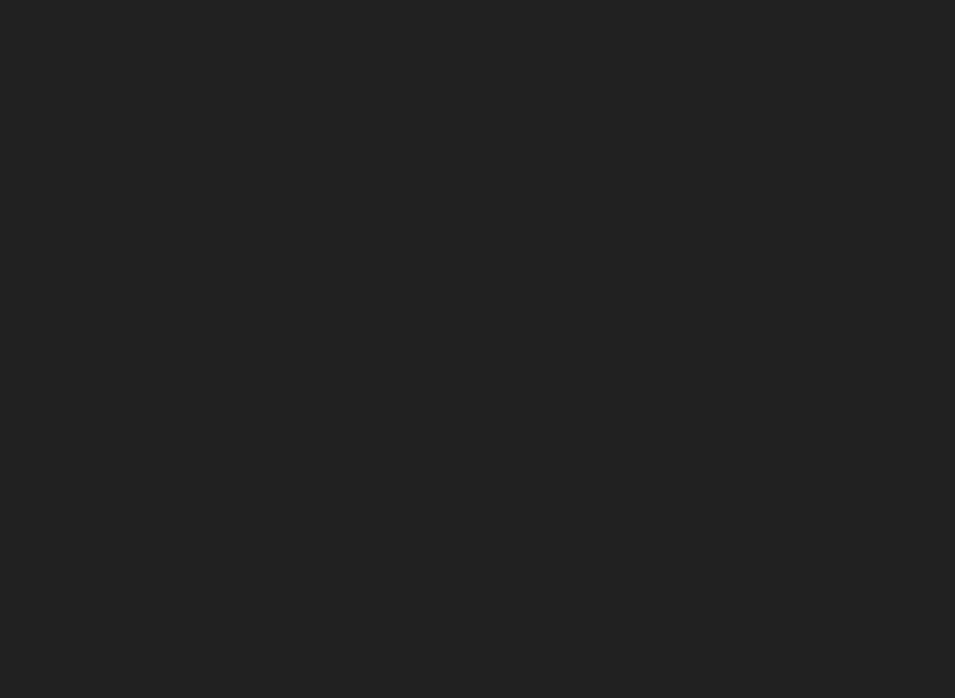
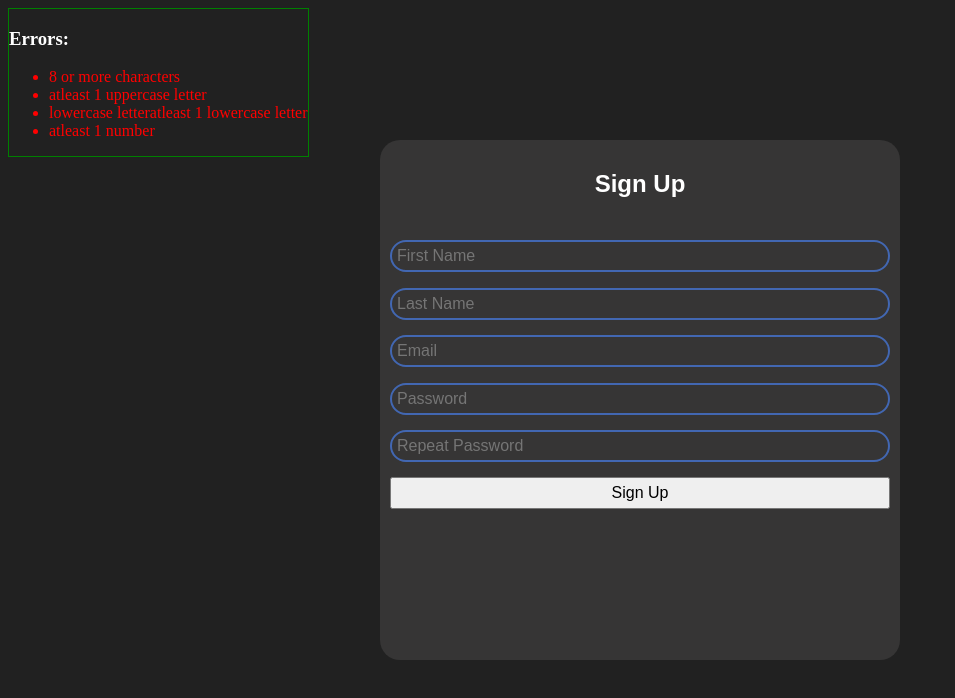
Before and after one commit to JohnEdrickGador/Peacebook, a React (Create React App) app in the folder frontend/: page /signup in a window 1280 px wide. Before the commit this address had no page. Shown: the top 698 px of the page, without its empty margins (0-955 px from the left). Built offline with nearby package versions, Linux system fonts and the light colour scheme.

Commit message:
first pass on design and functionality of signup page

```diff
--- a/frontend/src/App.js
+++ b/frontend/src/App.js
@@ -1,8 +1,9 @@
 import { BrowserRouter, Route, Routes, Navigate } from 'react-router-dom';
 import Dashboard from './pages/Dashboard';
 import Login from "./pages/Login";
+import Signup from './pages/Signup';
 import "./styles/login.css";
-
+import "./styles/signup.css"
 function App() {
 
 
@@ -13,6 +14,7 @@ function App() {
           <Route exact = {true} path = "/" element = {<Navigate to = "/login"/>} />
           <Route exact = {true} path = "/dashboard" element = {<Dashboard />} />
           <Route exact = {true} path = "/login" element = {<Login />} />
+          <Route exact = {true} path = "/signup" element = {<Signup />} />
         </Routes>
       </BrowserRouter>
     </div>
--- a/frontend/src/pages/Signup.js
+++ b/frontend/src/pages/Signup.js
@@ -1,9 +1,192 @@
 import React from 'react';
 
 export default function Signup() {
+    // form validation
+    var isFnameValid = false;
+    var isLnameValid = false;
+    var isEmailValid = false;
+    var isPasswordValid = false;
+    var isPasswordMatch = false;
+    //onChange event
+    let onChangeFName = (e) => {
+      // var errorList = document.getElementById('errors-list');
+      // var field = e.target.placeholder;
+      // var identify = e.target.id;
+      if (e.target.value === '' ||e.target.value == null) {
+        // var error = document.createElement('li');
+        // error.setAttribute('id',`${identify}-s`);
+        // error.appendChild(document.createTextNode(field + " cannot be blank"));
+        // errorList.appendChild(error);
+        isFnameValid = false;
+      }
+      else {
+        isFnameValid = true;
+        // if (errorList.querySelector(`#${identify}-s`) !== null) {
+        //   var error = document.getElementById(`${identify}-s`);
+        //   errorList.removeChild(error);
+        //   console.log("should be cleared");
+        }
+      }
+
+
+    let onChangeLName = (e) => {
+      // var errorList = document.getElementById('errors-list');
+      // var field = e.target.placeholder;
+      // var identify = e.target.id;
+      if (e.target.value === '' ||e.target.value == null) {
+        isLnameValid = false;
+        // var error = document.createElement('li');
+        // error.setAttribute('id',`${identify}-s`);
+        // error.appendChild(document.createTextNode(field + " cannot be blank"));
+        // errorList.appendChild(error);
+      }
+      else {
+        isLnameValid = true;
+        // if (errorList.querySelector(`#${identify}-s`) !== null) {
+        //   var error = document.getElementById(`${identify}-s`);
+        //   errorList.removeChild(error);
+        //   console.log("should be cleared");
+        }
+      }
+
+
+    let onChangeEmail = (e) => {
+      var validRegex = /^[a-zA-Z0-9.!#$%&'*+/=?^_`{|}~-]+@[a-zA-Z0-9-]+(?:\.[a-zA-Z0-9-]+)*$/;
+      var emailInput = e.target.value;
+
+      if (emailInput.match(validRegex)) {
+        isEmailValid = true;
+      }
+      else{
+        isEmailValid = false;
+      }
+      console.log(isEmailValid);
+
+    }
+
+    // let onChangePassword = (e) => {
+    //   // var errorList = document.getElementById('errors-list');
+    //   // var field = e.target.placeholder;
+    //   // var identify = e.target.id;
+    //   var repeat = document.getElementById("r-password");
+    //   if (e.target.value === "" || e.target.value == null){
+    //     repeat.disabled = true;
+    //     // if (errorList.querySelector(`#${identify}-s`) !== null){
+    //     //   var error = document.getElementById(`${identify}-s`)
+    //     //   error.innerHTML = `${field} cannot be blank`;
+    //     }
+    //     // else{
+    //     //   var error = document.createElement('li');
+    //     //   error.setAttribute('id',`${identify}-s`);
+    //     //   error.appendChild(document.createTextNode(field + " cannot be blank"));
+    //     //   errorList.appendChild(error);
+    //     // }
+    //   else{
+    //     repeat.disabled = false;
+    //     let crit1 = document.getElementById('char-length');
+    //     if (e.target.value.length >= 8 ) {
+    //       crit1.classList.remove('invalid');
+    //       crit1.classList.add('valid');
+    //   }
+    //   else{
+    //     crit1.classList.add('invalid');
+    //     crit1.classList.remove('valid');
+    //   }
+    // }}
+
+    let onKeyupPassword = (e) => {
+      var isNum = false;
+      var isUpper = false;
+      var isLower = false;
+      var isLong = false;
+      var numbers = /[0-9]/g;
+      var uppercase = /[A-Z]/g;
+      var lowercase = /[a-z]/g;
+      let crit1 = document.getElementById('char-length');
+      let crit2 = document.getElementById('number');
+      let crit3 = document.getElementById('lowercase');
+      let crit4 = document.getElementById('uppercase');
+      var inputChar = e.target.value;
+      if (inputChar.length > 0) {
+        document.getElementById('r-password').disabled = false;
+      } else {
+        document.getElementById('r-password').disabled = true;
+      }
+      if (inputChar.match(numbers)) {
+        crit2.classList.remove('invalid');
+        crit2.classList.add('valid');
+        isNum = true;
+      }
+      else{
+        crit2.classList.remove('valid');
+        crit2.classList.add('invalid');
+        isNum = false;
+      }
+
+      if (inputChar.match(lowercase)) {
+        crit3.classList.remove('invalid');
+        crit3.classList.add('valid');
+        isLower = true;
+      }
+      else{
+        crit3.classList.remove('valid');
+        crit3.classList.add('invalid');
+        isLower = false;
+      }
+
+      if (inputChar.match(uppercase)) {
+        crit4.classList.remove('invalid');
+        crit4.classList.add('valid');
+        isUpper = true;
+      }
+      else{
+        crit4.classList.remove('valid');
+        crit4.classList.add('invalid');
+        isUpper = false;
+      }
+
+      if(inputChar.length >=8 ){
+        crit1.classList.remove('invalid');
+        crit1.classList.add('valid');
+        isLong = true;
+      }
+      else{
+        crit1.classList.remove('valid');
+        crit1.classList.add('invalid');
+        isLong = false;
+      }
+
+      if (isNum === true && isUpper === true && isLower === true && isLong === true) {
+        isPasswordValid = true;
+      }
+      else{
+        isPasswordValid = false;
+      }
+    }
+
+    let matchPassword = (e) => {
+      var initial = document.getElementById('s-password').value;
+      var final = e.target.value;
+      if (final === initial) {
+        isPasswordMatch = true;
+      }
+      else{
+        isPasswordMatch = false;
+      }
+    }
+
+    let verify = (e) => {
+      if (isFnameValid === true && isLnameValid === true && isEmailValid === true && isPasswordValid === true && isPasswordMatch === true) {
+        document.getElementById('signup').disabled = false;
+      } else {
+        document.getElementById('signup').disabled = true;
+      }
+    }
+
     let signup = (e) => {
       e.preventDefault();
-
+      if (isFnameValid === true && isLnameValid === true && isEmailValid === true && isPasswordValid === true && isPasswordMatch === true){
+        console.log(`${isFnameValid} ${isLnameValid} ${isEmailValid} ${isPasswordMatch} ${isPasswordValid}`)
         const user = {
           firstname: document.getElementById('fname').value,
           lastname: document.getElementById('lname').value,
@@ -26,17 +209,35 @@ export default function Signup() {
             else { alert("Failed to save user"); }
           });
       }
+      else{
+        alert("Please review your inputs");
+      }
+
+    }
 
     return (
       <div>
+        <div className='signup-container'>
             <h2>Sign Up</h2>
             <form>
-                <input type="text" placeholder="First Name" id='fname'></input>
-                <input type="text" placeholder="Last Name" id='lname'></input>
-                <input type="text" placeholder="Email" id='s-email'></input>
-                <input type="password" placeholder='Password' id='s-password'></input>
-                <button id='signup' onClick={signup}>Sign Up</button>
+                <input type="text" placeholder="First Name" id='fname' required onChange={onChangeFName} ></input>
+                <input type="text" placeholder="Last Name" id='lname' required onChange={onChangeLName} ></input>
+                <input type="text" placeholder="Email" id='s-email' required onChange={onChangeEmail} ></input>
+                <input type="password" placeholder='Password' id='s-password' required onKeyUp={onKeyupPassword}></input>
+                <input type="password" placeholder='Repeat Password' id='r-password' required onChange={matchPassword} disabled></input>
+                <button id='signup' onClick={signup} type="submit">Sign Up</button>
             </form>
         </div>
+        <div className='error-div'>
+            <h3>Errors:</h3>
+            <ul id='errors-list'>
+              <li className='invalid' id='char-length'>8 or more characters</li>
+              <li className='invalid' id='uppercase'>atleast 1 uppercase letter</li>
+              <li className='invalid' id='lowercase'>lowercase letteratleast 1 lowercase letter</li>
+              <li className='invalid' id='number'>atleast 1 number</li>
+            </ul>
+          </div>
+      </div>
+
     )
 }
--- /dev/null
+++ b/frontend/src/styles/signup.css
@@ -0,0 +1,42 @@
+.signup-container {
+    border-radius: 20px;
+    background-color: #363535;
+    display: flex;
+    flex-direction: column;
+    align-items: center;
+    height: 500px;
+    width: 500px;
+    padding: 10px;
+    font-family: 'Montserrat', sans-serif;
+    /* center the div */
+    margin: 0;
+    position: absolute;
+    top: 50%;
+    left: 50%;
+    -ms-transform: translate(-50%, -50%);
+    transform: translate(-50%, -50%);
+    color: white;
+}
+
+form{
+    display: flex;
+    flex-direction: column;
+    justify-content: space-evenly;
+    width: 100%;
+    height: 60%;
+    padding: 7px;
+    overflow: hidden;
+}
+
+.error-div{
+    display: inline-block;
+    color: white;
+    border: 1px solid green;
+}
+
+.invalid{
+    color: red;
+}
+.valid{
+    color:green
+}
```
Lines whose indentation alone changed are shown as unchanged.
